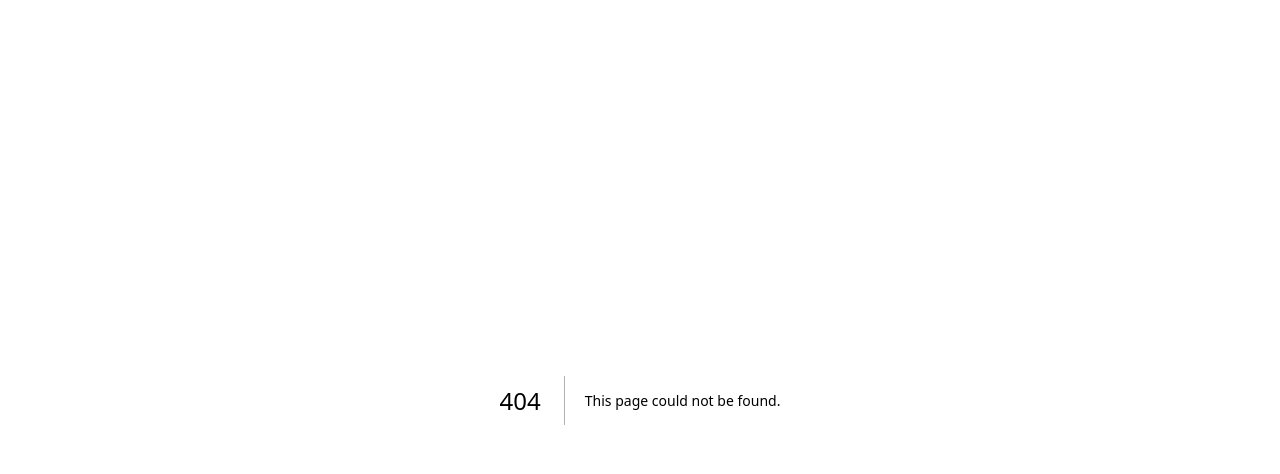
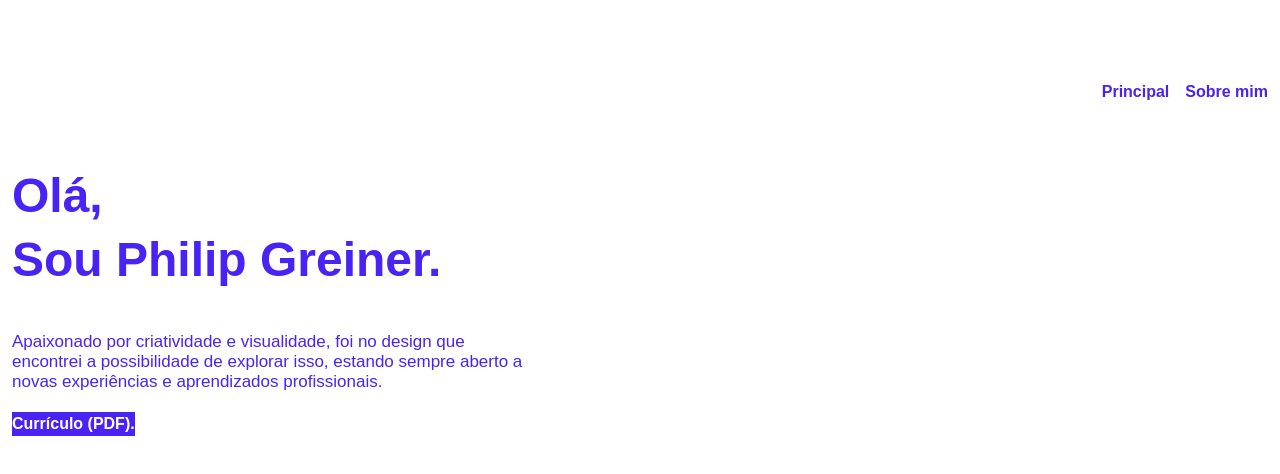
Before and after one commit to quantumcassiopeia/philipgreiner-portfolio, a Next.js app: page /about-me in a window 1280 px wide. Before the commit this address had no page. Shown: the top 474 px of the page. Built offline with nearby package versions, Linux system fonts and the light colour scheme.

Commit message:
home, nav and about-me pages implementation

```diff
--- /dev/null
+++ b/src/Components/Nav.tsx
@@ -0,0 +1,16 @@
+import Link from "next/link";
+
+export default function Nav() {
+  return (
+    <nav>
+      <ul className="flex place-self-end gap-4 font-bold px-3 ">
+        <li>
+          <Link href={"./"}>Principal</Link>
+        </li>
+        <li>
+          <Link href={"./about-me"}>Sobre mim</Link>
+        </li>
+      </ul>
+    </nav>
+  );
+}
--- /dev/null
+++ b/src/app/about-me/page.tsx
@@ -0,0 +1,30 @@
+import Link from "next/link";
+
+export default function AboutMe() {
+  return (
+    <main className="flex min-h-screen w-full flex-col items-center px-3">
+      <div
+        id="hero"
+        className="flex flex-col justify-center w-full max-w-7xl h-[600px]"
+      >
+        <h1 className="text-5xl leading-16 font-bold">
+          Olá,
+          <br />
+          Sou Philip Greiner.
+        </h1>
+        <p className="text-[17px] max-w-[515px] leading-5 pt-10 ">
+          Apaixonado por criatividade e visualidade, foi no design que encontrei
+          a possibilidade de explorar isso, estando sempre aberto a novas
+          experiências e aprendizados profissionais.
+        </p>
+        <Link
+          href="./pdfs/resume.pdf"
+          target="_blank"
+          className="inline w-fit font-bold text-white mt-5 bg-[var(--primary-color)] "
+        >
+          {"Currículo (PDF)."}
+        </Link>
+      </div>
+    </main>
+  );
+}
--- a/src/app/globals.css
+++ b/src/app/globals.css
@@ -1,10 +1,15 @@
 @import "tailwindcss";
 
 :root {
-  --background: #ffffff;
+  --background-primary: #ffffff;
+  --background-secondary: #ffc787;
+
+  --primary-color: #4923f4;
 }
 
 body {
   background: var(--background);
   font-family: Arial, Helvetica, sans-serif;
+  color: var(--primary-color);
+  height: 100vh;
 }
--- a/src/app/layout.tsx
+++ b/src/app/layout.tsx
@@ -1,5 +1,6 @@
 import type { Metadata } from "next";
 import "./globals.css";
+import Nav from "@/Components/Nav";
 
 export const metadata: Metadata = {
   title: "Philip Greiner",
@@ -13,7 +14,12 @@ export default function RootLayout({
 }>) {
   return (
     <html lang="pt-br">
-      <body className={`antialiased`}>{children}</body>
+      <body className={`antialiased flex flex-col items-center`}>
+        <nav className="absolute top-20 w-full max-w-7xl">
+          <Nav />
+        </nav>
+        {children}
+      </body>
     </html>
   );
 }
--- a/src/app/page.tsx
+++ b/src/app/page.tsx
@@ -1,3 +1,18 @@
 export default function Home() {
-  return <h1>Home</h1>;
+  return (
+    <main className="flex  min-h-screen w-full px-3 flex-col items-center bg-[var(--background-secondary)]">
+      <div
+        id="hero"
+        className="flex flex-col justify-center w-full max-w-7xl h-[600px]"
+      >
+        <h1 className="text-5xl leading-12 font-bold ">
+          Olá, sou Philip Greiner
+        </h1>
+        <p className="text-[18px] pt-5 ">
+          Desça a página para conferir meu trabalho.{" "}
+          <span className=" text-3xl font-bold">{":)"}</span>
+        </p>
+      </div>
+    </main>
+  );
 }
```
Also changed, not shown: 1 other file (tests, documents, lock files or other folders).
